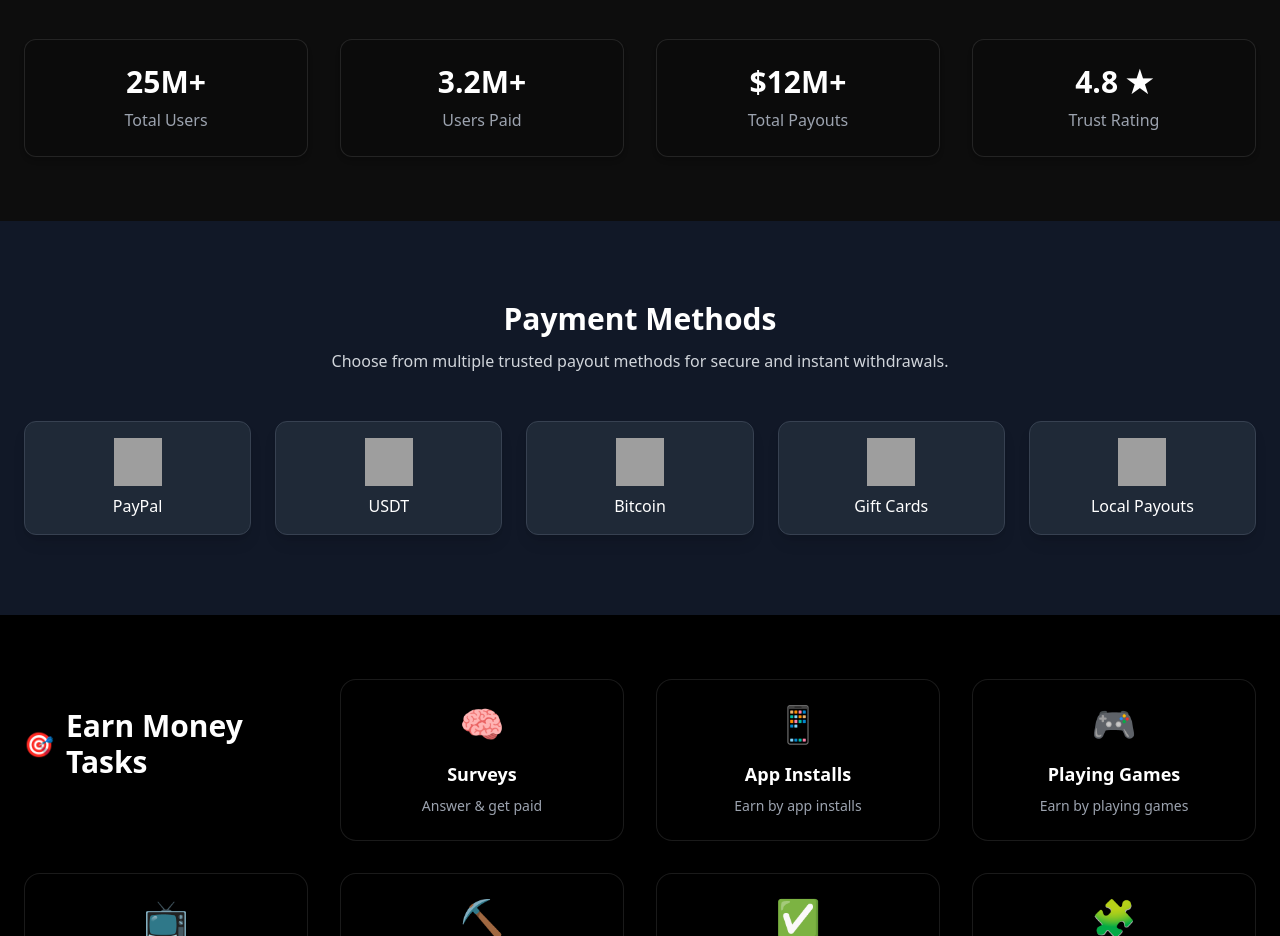
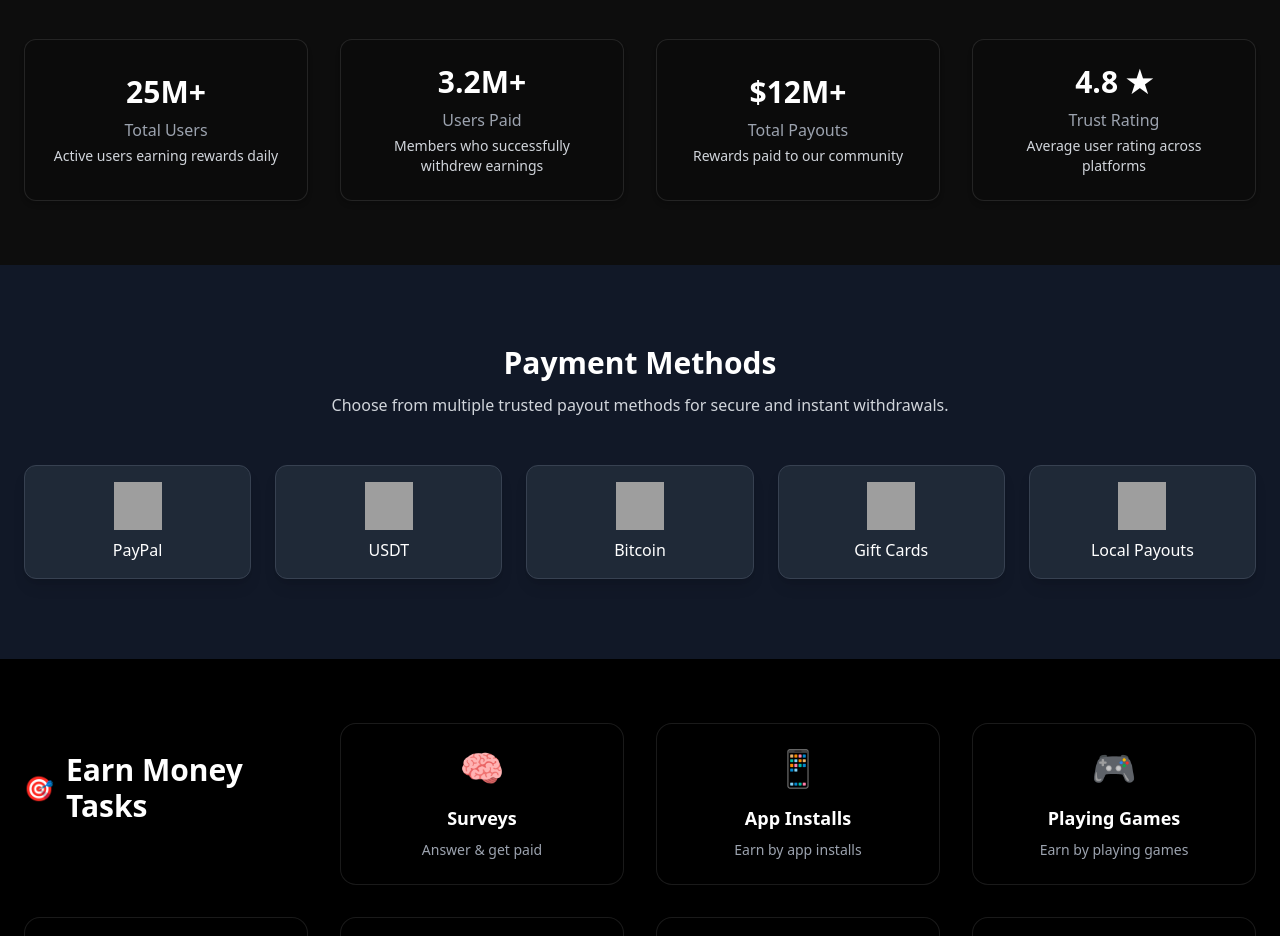
Before and after one commit to tool63/cashin, a Next.js app: page / in a window 1280 px wide. Shown: the part 1720-2656 px from the top of the page. Built offline with nearby package versions, Linux system fonts and the light colour scheme; grey boxes are pictures that could not be loaded.

Commit message:
Update SmallComponents.tsx

```diff
--- a/components/SmallComponents.tsx
+++ b/components/SmallComponents.tsx
@@ -13,11 +13,20 @@ export function SectionTitle({ icon, text }: { icon: string; text: string }) {
 }
 
 /* ---------- STAT ---------- */
-export function Stat({ title, value }: { title: string; value: string }) {
+export function Stat({
+  title,
+  value,
+  description,
+}: {
+  title: string
+  value: string
+  description?: string
+}) {
   return (
     <div className="bg-white/10 dark:bg-black/10 border border-black/10 dark:border-white/10 rounded-xl p-6 flex flex-col items-center justify-center text-center shadow-md">
       <span className="text-3xl font-bold text-gray-900 dark:text-white">{value}</span>
       <span className="mt-2 text-gray-600 dark:text-gray-400">{title}</span>
+      {description && <p className="mt-1 text-sm text-gray-500 dark:text-gray-300">{description}</p>}
     </div>
   )
 }
```
